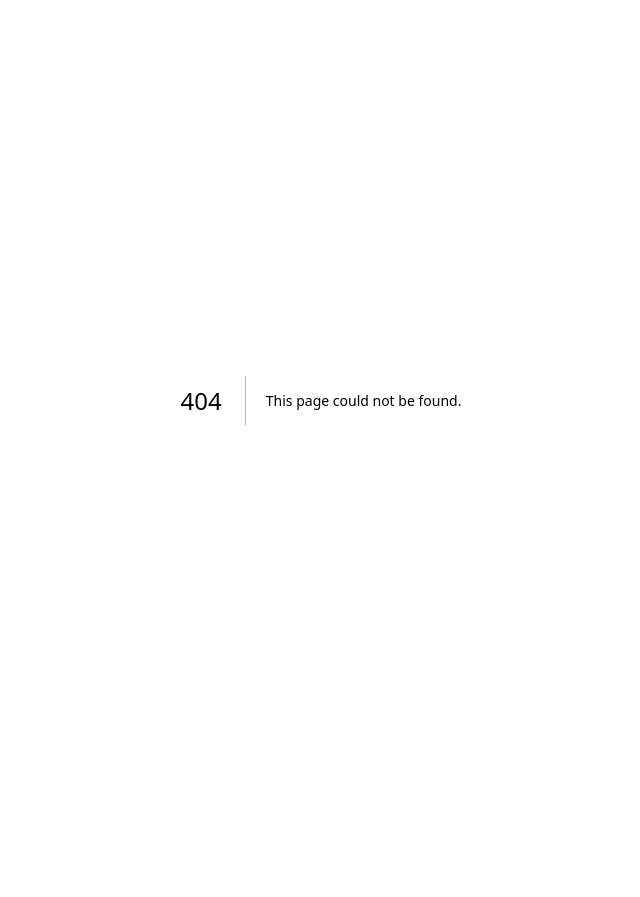
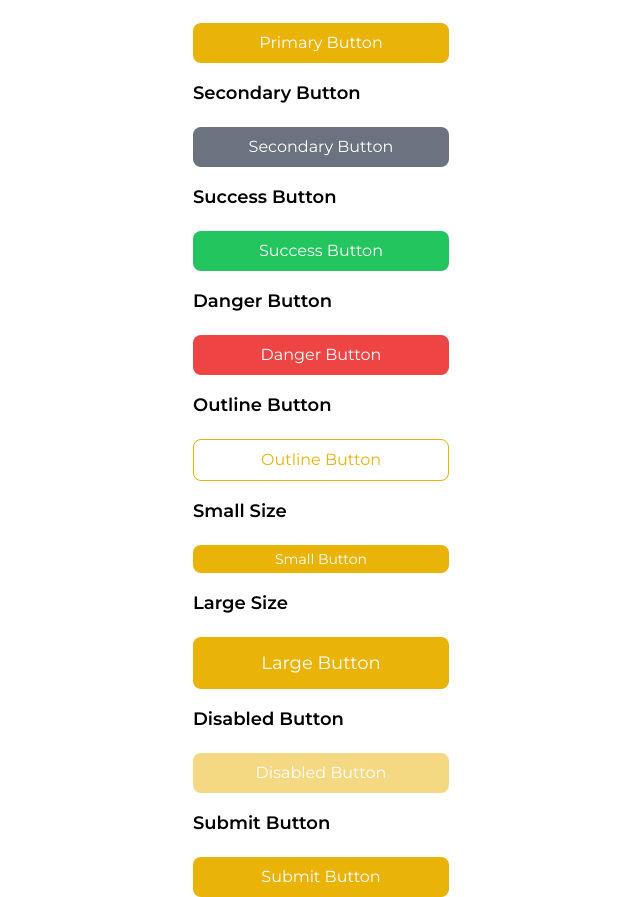
Before and after one commit to pramadha-nindi-atmaja/Taskina-First-Assignment, a Next.js app: page /button-test in a window 1280 px wide. Before the commit this address had no page. Shown: the whole page, without its empty margins (319-959 px from the left). Before the commit the page ends 800 px from the top, so only its background shows below. Built offline with nearby package versions, Linux system fonts and the light colour scheme.

Commit message:
Enhanced ButtonComponent with variant, size, disabled, and type props while maintaining backward compatibility

```diff
--- /dev/null
+++ b/pages/button-test.js
@@ -0,0 +1,76 @@
+import ButtonComponent from "./components/buttonComponent";
+
+export default function ButtonTest() {
+  const handleClick = () => {
+    alert("Button clicked!");
+  };
+
+  return (
+    <div className="h-screen w-screen flex flex-col justify-center items-center gap-4">
+      <h1 className="text-2xl font-bold mb-6">Button Component Test</h1>
+
+      <div className="w-64">
+        <h2 className="text-lg font-semibold mb-2">Primary Button (Default)</h2>
+        <ButtonComponent onClick={handleClick}>
+          Primary Button
+        </ButtonComponent>
+      </div>
+
+      <div className="w-64">
+        <h2 className="text-lg font-semibold mb-2">Secondary Button</h2>
+        <ButtonComponent onClick={handleClick} variant="secondary">
+          Secondary Button
+        </ButtonComponent>
+      </div>
+
+      <div className="w-64">
+        <h2 className="text-lg font-semibold mb-2">Success Button</h2>
+        <ButtonComponent onClick={handleClick} variant="success">
+          Success Button
+        </ButtonComponent>
+      </div>
+
+      <div className="w-64">
+        <h2 className="text-lg font-semibold mb-2">Danger Button</h2>
+        <ButtonComponent onClick={handleClick} variant="danger">
+          Danger Button
+        </ButtonComponent>
+      </div>
+
+      <div className="w-64">
+        <h2 className="text-lg font-semibold mb-2">Outline Button</h2>
+        <ButtonComponent onClick={handleClick} variant="outline">
+          Outline Button
+        </ButtonComponent>
+      </div>
+
+      <div className="w-64">
+        <h2 className="text-lg font-semibold mb-2">Small Size</h2>
+        <ButtonComponent onClick={handleClick} size="sm">
+          Small Button
+        </ButtonComponent>
+      </div>
+
+      <div className="w-64">
+        <h2 className="text-lg font-semibold mb-2">Large Size</h2>
+        <ButtonComponent onClick={handleClick} size="lg">
+          Large Button
+        </ButtonComponent>
+      </div>
+
+      <div className="w-64">
+        <h2 className="text-lg font-semibold mb-2">Disabled Button</h2>
+        <ButtonComponent onClick={handleClick} disabled>
+          Disabled Button
+        </ButtonComponent>
+      </div>
+
+      <div className="w-64">
+        <h2 className="text-lg font-semibold mb-2">Submit Button</h2>
+        <ButtonComponent onClick={handleClick} type="submit">
+          Submit Button
+        </ButtonComponent>
+      </div>
+    </div>
+  );
+}
--- a/pages/components/buttonComponent.js
+++ b/pages/components/buttonComponent.js
@@ -1,11 +1,46 @@
 import PropTypes from "prop-types";
 
-export default function ButtonComponent({ children, onClick }) {
+export default function ButtonComponent({
+  children,
+  onClick,
+  variant = "primary",
+  size = "md",
+  disabled = false,
+  type = "button",
+  ariaLabel = "Button component"
+}) {
+  // Define button variants
+  const variantClasses = {
+    primary: "bg-yellow-500 hover:bg-yellow-600 text-white",
+    secondary: "bg-gray-500 hover:bg-gray-600 text-white",
+    success: "bg-green-500 hover:bg-green-600 text-white",
+    danger: "bg-red-500 hover:bg-red-600 text-white",
+    outline: "bg-transparent border border-yellow-500 text-yellow-500 hover:bg-yellow-500 hover:text-white"
+  };
+
+  // Define button sizes
+  const sizeClasses = {
+    sm: "py-1 px-2 text-sm",
+    md: "py-2 px-4",
+    lg: "py-3 px-6 text-lg"
+  };
+
+  // Combine all classes
+  const baseClasses = "font-normal rounded-lg w-full mt-3 transition-colors duration-200";
+  const combinedClasses = `
+    ${variantClasses[variant] || variantClasses.primary}
+    ${sizeClasses[size] || sizeClasses.md}
+    ${baseClasses}
+    ${disabled ? "opacity-50 cursor-not-allowed" : ""}
+  `.trim();
+
   return (
     <button
       onClick={onClick}
-      className="bg-yellow-500 hover:bg-yellow-600 text-white font-normal py-2 px-4 rounded-lg w-full mt-3"
-      aria-label="Button component"
+      className={combinedClasses}
+      aria-label={ariaLabel}
+      disabled={disabled}
+      type={type}
     >
       {children}
     </button>
@@ -14,5 +49,19 @@ export default function ButtonComponent({ children, onClick }) {
 
 ButtonComponent.propTypes = {
   children: PropTypes.node.isRequired,
-  onClick: PropTypes.func.isRequired,
+  onClick: PropTypes.func,
+  variant: PropTypes.oneOf(["primary", "secondary", "success", "danger", "outline"]),
+  size: PropTypes.oneOf(["sm", "md", "lg"]),
+  disabled: PropTypes.bool,
+  type: PropTypes.oneOf(["button", "submit", "reset"]),
+  ariaLabel: PropTypes.string
 };
+
+ButtonComponent.defaultProps = {
+  onClick: () => {},
+  variant: "primary",
+  size: "md",
+  disabled: false,
+  type: "button",
+  ariaLabel: "Button component"
+};
```
